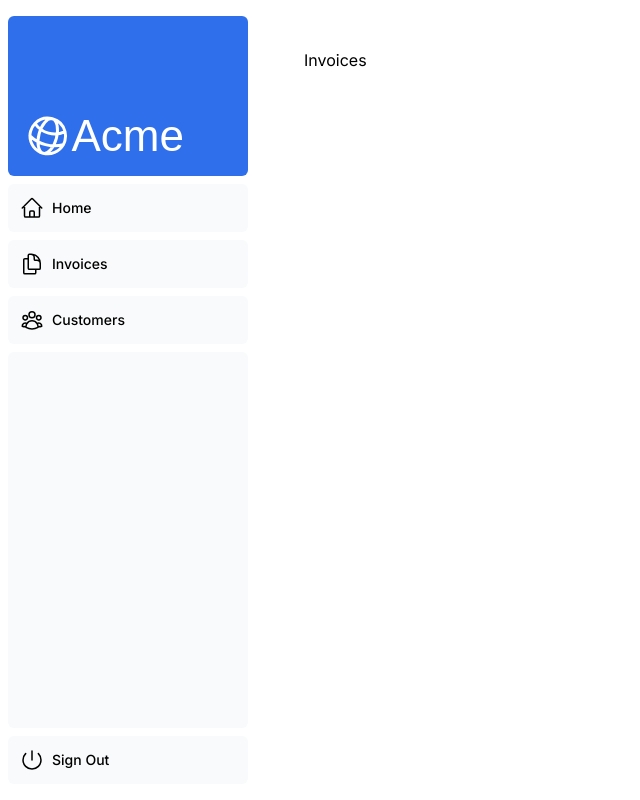
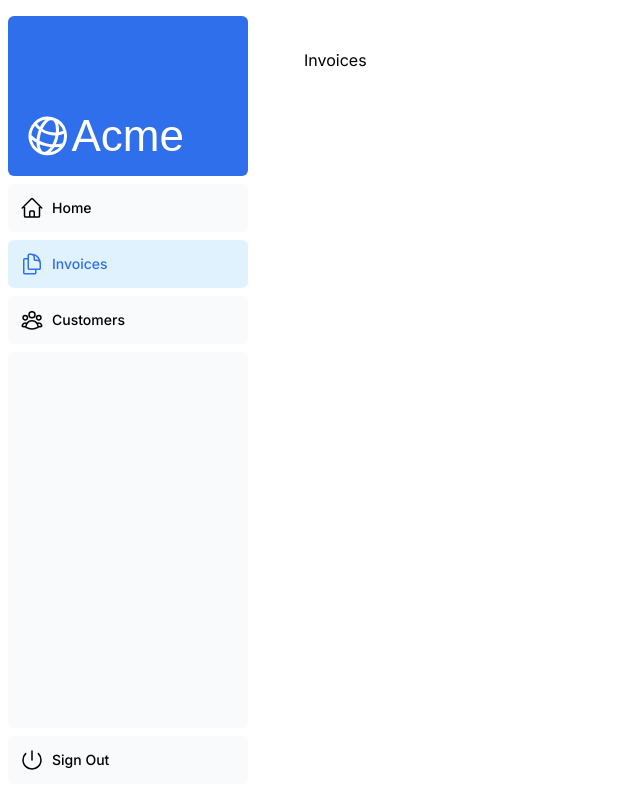
Before and after one commit to alimohseni99/nextjs-dashboard, a Next.js app: page /dashboard/invoices in a window 1280 px wide. Shown: the whole page, without its empty margins (0-640 px from the left). Built offline with nearby package versions, Linux system fonts and the light colour scheme; a web font is replaced by a local one.

Commit message:
ready for vercel

```diff
--- a/app/ui/dashboard/nav-links.tsx
+++ b/app/ui/dashboard/nav-links.tsx
@@ -1,35 +1,46 @@
+"use client";
+
 import {
+  DocumentDuplicateIcon,
+  HomeIcon,
   UserGroupIcon,
-  HomeIcon,
-  DocumentDuplicateIcon,
-} from '@heroicons/react/24/outline';
+} from "@heroicons/react/24/outline";
+import clsx from "clsx";
+import Link from "next/link";
+import { usePathname } from "next/navigation";
 
 // Map of links to display in the side navigation.
 // Depending on the size of the application, this would be stored in a database.
 const links = [
-  { name: 'Home', href: '/dashboard', icon: HomeIcon },
+  { name: "Home", href: "/dashboard", icon: HomeIcon },
   {
-    name: 'Invoices',
-    href: '/dashboard/invoices',
+    name: "Invoices",
+    href: "/dashboard/invoices",
     icon: DocumentDuplicateIcon,
   },
-  { name: 'Customers', href: '/dashboard/customers', icon: UserGroupIcon },
+  { name: "Customers", href: "/dashboard/customers", icon: UserGroupIcon },
 ];
 
 export default function NavLinks() {
+  const pathName = usePathname();
   return (
     <>
       {links.map((link) => {
         const LinkIcon = link.icon;
         return (
-          <a
+          <Link
             key={link.name}
             href={link.href}
-            className="flex h-[48px] grow items-center justify-center gap-2 rounded-md bg-gray-50 p-3 text-sm font-medium hover:bg-sky-100 hover:text-blue-600 md:flex-none md:justify-start md:p-2 md:px-3"
+            className={clsx(
+              "flex h-[48px] grow items-center justify-center gap-2 rounded-md bg-gray-50 p-3 text-sm font-medium hover:bg-sky-100 hover:text-blue-600 md:flex-none md:justify-start md:p-2 md:px-3",
+              {
+                "bg-sky-100 text-blue-600": pathName === link.href,
+              }
+            )}
           >
             <LinkIcon className="w-6" />
             <p className="hidden md:block">{link.name}</p>
-          </a>
+          </Link>
         );
       })}
     </>
```
Also changed, not shown: 1 other file (tests, documents, lock files or other folders).
